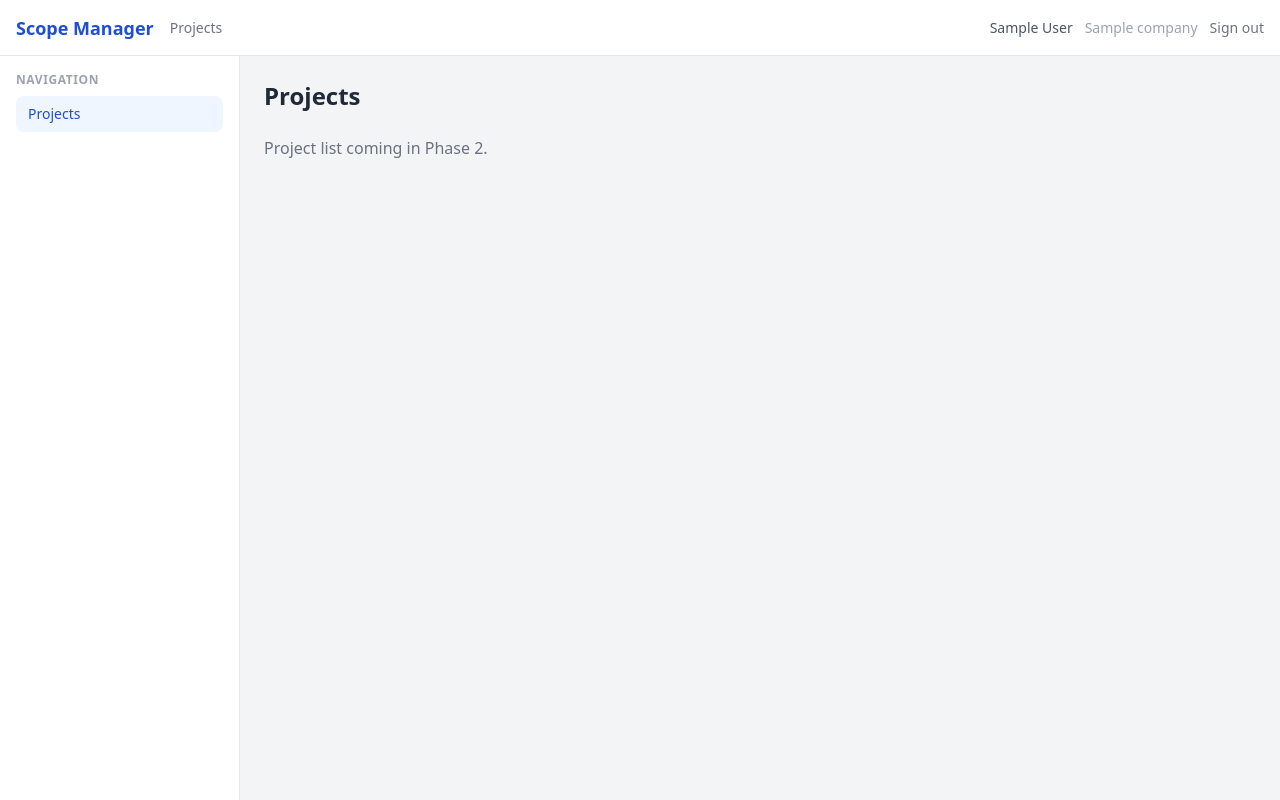
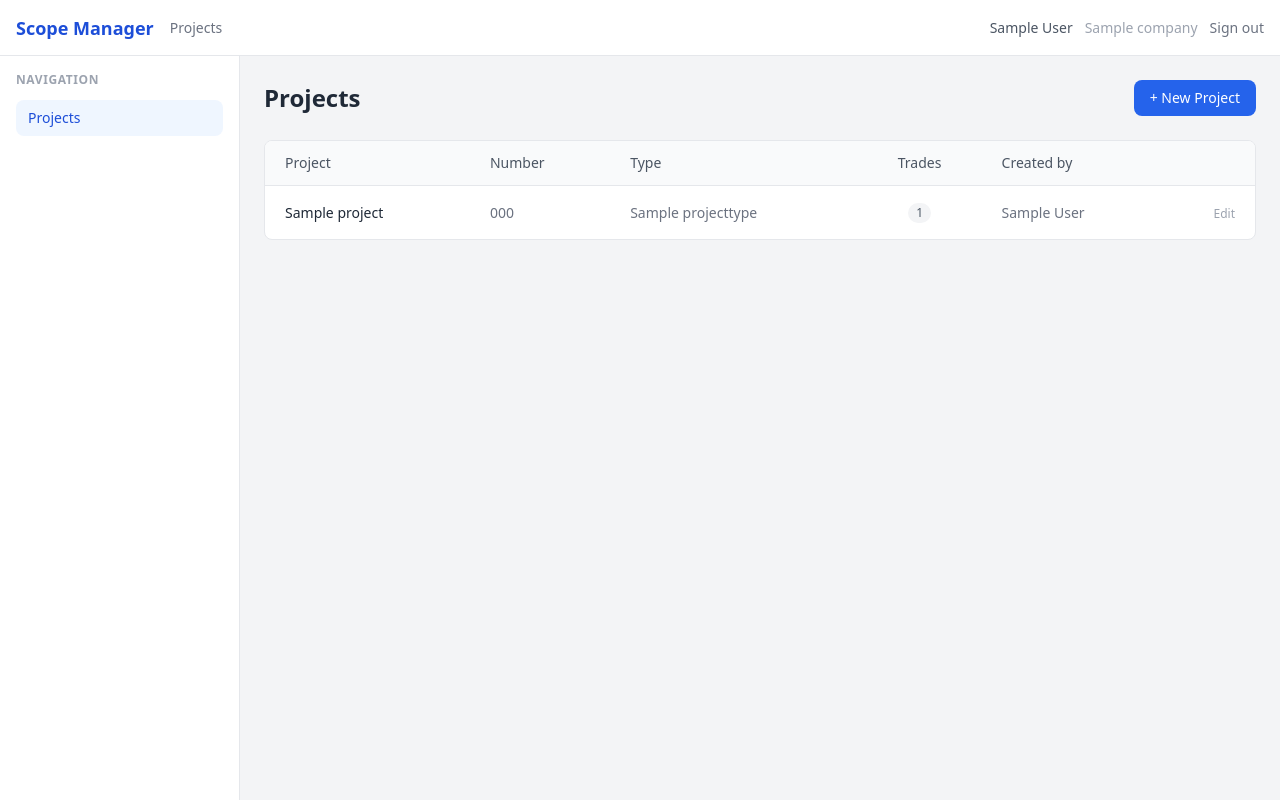
Before and after one commit to jmcuevas/scope-of-work-manager, a Django app: page /projects/ in a window 1280 px wide. Run offline with Django 5.2, Linux system fonts and the light colour scheme; a user stored in the database is signed in; tables that the repository leaves empty hold one stand-in row (values such as "Sample post"); some libraries are stand-ins or nearby versions.

Commit message:
Phase 2: project list view, URL routing, root redirect
- projects/views.py: company-scoped project list with trade count annotation
- projects/urls.py: list, create, dashboard, edit routes
- scope_manager/urls.py: redirect / to projects:list
- templates/projects/list.html: table with empty state, New Project button
- Placeholder dashboard and edit templates
- docs/checklist.md: mark project list tasks complete

Co-Authored-By: Claude Sonnet 4.6 <noreply@anthropic.com>

```diff
--- a/projects/urls.py
+++ b/projects/urls.py
@@ -5,4 +5,7 @@ app_name = 'projects'
 
 urlpatterns = [
     path('', views.project_list, name='list'),
+    path('new/', views.project_create, name='create'),
+    path('<int:pk>/', views.project_dashboard, name='dashboard'),
+    path('<int:pk>/edit/', views.project_edit, name='edit'),
 ]
--- a/projects/views.py
+++ b/projects/views.py
@@ -1,7 +1,38 @@
-from django.shortcuts import render
+from django.shortcuts import render, get_object_or_404
 from django.contrib.auth.decorators import login_required
+from django.db.models import Count
+from .models import Project
+
+
+def company_project_or_404(pk, user):
+    return get_object_or_404(Project, pk=pk, company=user.company)
 
 
 @login_required
 def project_list(request):
-    return render(request, 'projects/list.html')
+    projects = (
+        Project.objects
+        .filter(company=request.user.company)
+        .select_related('project_type', 'created_by')
+        .annotate(trade_count=Count('trades'))
+        .order_by('-created_at')
+    )
+    return render(request, 'projects/list.html', {'projects': projects})
+
+
+@login_required
+def project_create(request):
+    # Placeholder — built in next step
+    pass
+
+
+@login_required
+def project_dashboard(request, pk):
+    project = company_project_or_404(pk, request.user)
+    return render(request, 'projects/dashboard.html', {'project': project})
+
+
+@login_required
+def project_edit(request, pk):
+    project = company_project_or_404(pk, request.user)
+    return render(request, 'projects/edit.html', {'project': project})
--- a/scope_manager/urls.py
+++ b/scope_manager/urls.py
@@ -1,7 +1,9 @@
 from django.contrib import admin
 from django.urls import path, include
+from django.views.generic import RedirectView
 
 urlpatterns = [
+    path('', RedirectView.as_view(pattern_name='projects:list'), name='home'),
     path('admin/', admin.site.urls),
     path('accounts/', include('allauth.urls')),
     path('projects/', include('projects.urls', namespace='projects')),
--- /dev/null
+++ b/templates/projects/dashboard.html
@@ -0,0 +1,4 @@
+{% extends "base.html" %}
+{% block content %}
+<p class="text-gray-500">Dashboard coming soon — {{ project.name }}</p>
+{% endblock %}
--- /dev/null
+++ b/templates/projects/edit.html
@@ -0,0 +1,4 @@
+{% extends "base.html" %}
+{% block content %}
+<p class="text-gray-500">Edit form coming soon — {{ project.name }}</p>
+{% endblock %}
--- a/templates/projects/list.html
+++ b/templates/projects/list.html
@@ -5,14 +5,78 @@
 {% block breadcrumb %}Projects{% endblock %}
 
 {% block sidebar %}
-  <p class="text-xs font-semibold text-gray-400 uppercase tracking-wider mb-2">Navigation</p>
+  <p class="text-xs font-semibold text-gray-400 uppercase tracking-wider mb-3">Navigation</p>
   <a href="{% url 'projects:list' %}"
-     class="block px-3 py-2 rounded-lg text-primary-700 bg-primary-50 font-medium">
+     class="flex items-center gap-2 px-3 py-2 rounded-lg text-primary-700 bg-primary-50 font-medium text-sm">
     Projects
   </a>
 {% endblock %}
 
 {% block content %}
-  <h1 class="text-2xl font-semibold text-gray-800 mb-6">Projects</h1>
-  <p class="text-gray-500">Project list coming in Phase 2.</p>
+<div class="max-w-5xl">
+
+  <!-- Page header -->
+  <div class="flex items-center justify-between mb-6">
+    <h1 class="text-2xl font-semibold text-gray-800">Projects</h1>
+    <a href="{% url 'projects:create' %}"
+       class="inline-flex items-center gap-2 px-4 py-2 bg-primary-600 hover:bg-primary-700 text-white text-sm font-medium rounded-lg transition-colors">
+      + New Project
+    </a>
+  </div>
+
+  {% if projects %}
+    <!-- Projects table -->
+    <div class="bg-white rounded-lg border border-gray-200 overflow-hidden">
+      <table class="w-full text-sm">
+        <thead class="bg-gray-50 border-b border-gray-200">
+          <tr>
+            <th class="text-left px-5 py-3 font-medium text-gray-600">Project</th>
+            <th class="text-left px-5 py-3 font-medium text-gray-600">Number</th>
+            <th class="text-left px-5 py-3 font-medium text-gray-600">Type</th>
+            <th class="text-center px-5 py-3 font-medium text-gray-600">Trades</th>
+            <th class="text-left px-5 py-3 font-medium text-gray-600">Created by</th>
+            <th class="px-5 py-3"></th>
+          </tr>
+        </thead>
+        <tbody class="divide-y divide-gray-100">
+          {% for project in projects %}
+          <tr class="hover:bg-gray-50 transition-colors">
+            <td class="px-5 py-4">
+              <a href="{% url 'projects:dashboard' project.pk %}"
+                 class="font-medium text-gray-800 hover:text-primary-600 transition-colors">
+                {{ project.name }}
+              </a>
+            </td>
+            <td class="px-5 py-4 text-gray-500">{{ project.number|default:"—" }}</td>
+            <td class="px-5 py-4 text-gray-500">{{ project.project_type }}</td>
+            <td class="px-5 py-4 text-center">
+              <span class="inline-block px-2 py-0.5 bg-gray-100 text-gray-600 rounded-full text-xs font-medium">
+                {{ project.trade_count }}
+              </span>
+            </td>
+            <td class="px-5 py-4 text-gray-500">
+              {{ project.created_by.get_full_name|default:project.created_by.email }}
+            </td>
+            <td class="px-5 py-4 text-right">
+              <a href="{% url 'projects:edit' project.pk %}"
+                 class="text-gray-400 hover:text-gray-600 text-xs transition-colors">Edit</a>
+            </td>
+          </tr>
+          {% endfor %}
+        </tbody>
+      </table>
+    </div>
+
+  {% else %}
+    <!-- Empty state -->
+    <div class="bg-white rounded-lg border border-gray-200 border-dashed py-16 text-center">
+      <p class="text-gray-400 text-sm mb-4">No projects yet.</p>
+      <a href="{% url 'projects:create' %}"
+         class="inline-flex items-center gap-2 px-4 py-2 bg-primary-600 hover:bg-primary-700 text-white text-sm font-medium rounded-lg transition-colors">
+        + Create your first project
+      </a>
+    </div>
+  {% endif %}
+
+</div>
 {% endblock %}
```
Also changed, not shown: docs/checklist.md (+4 -4 lines).
